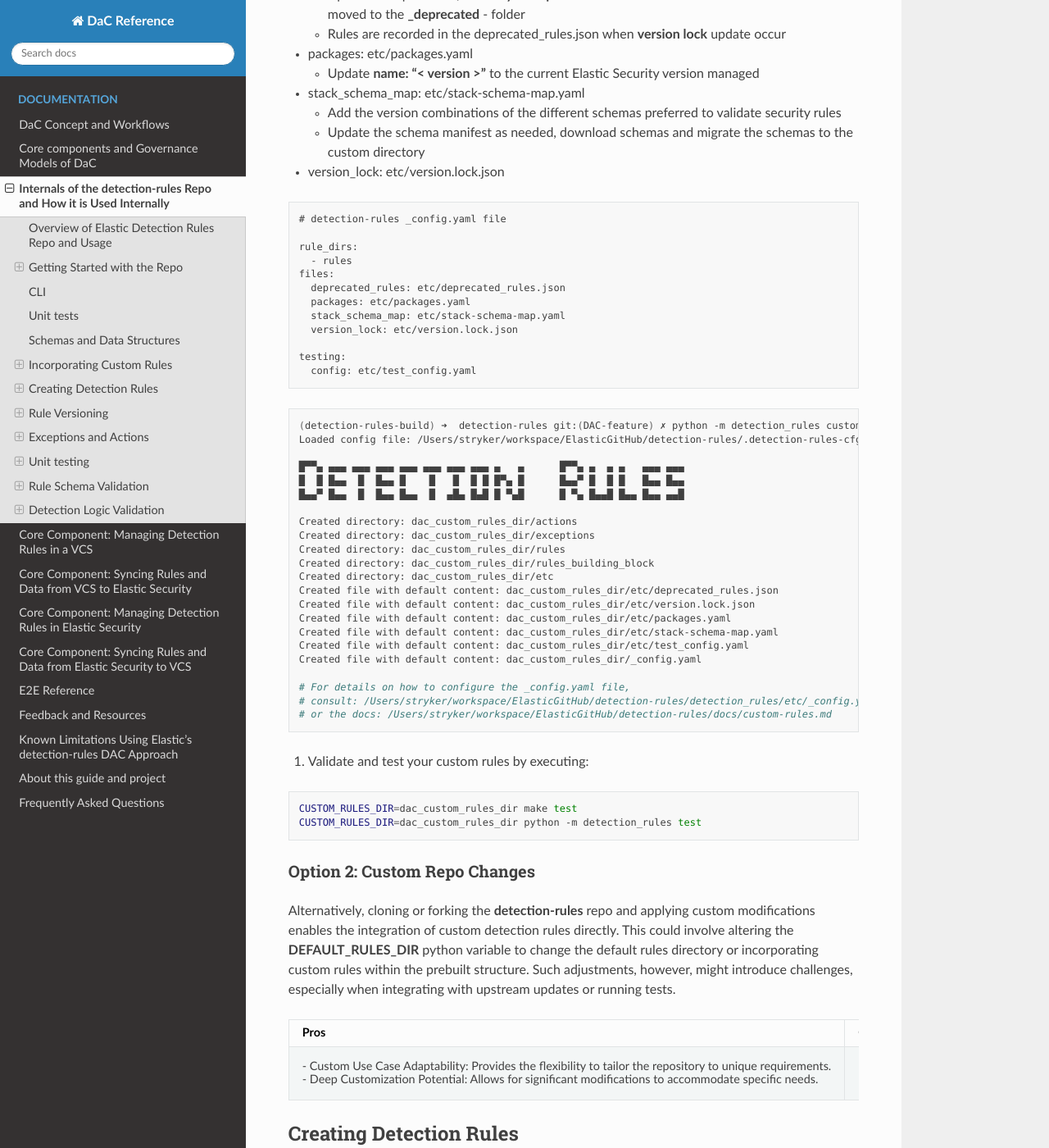
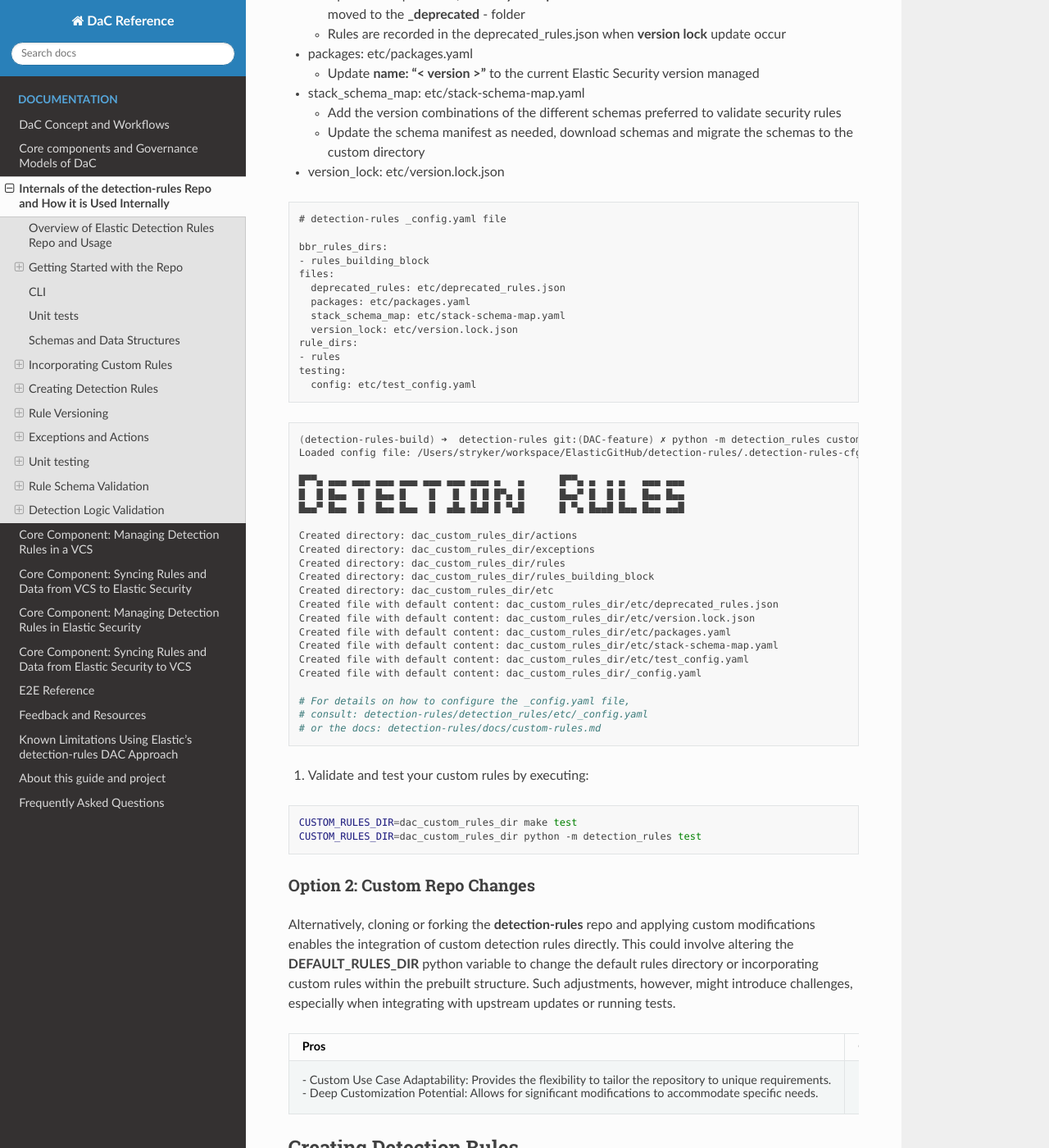
Before and after one commit to elastic/DaC-Reference, a Sphinx documentation site: the page built from docs/internals_of_the_detection_rules_repo.md, in a window 1280 px wide and 1400 px high, scrolled down 8530 px. Shown: the whole window at 82% size. Built offline with Sphinx 7.4.7 and the Read the Docs theme 2.0.0, drawn with Linux system fonts in a browser that asks for light colours.

Commit message:
Update Config

````diff
--- a/docs/internals_of_the_detection_rules_repo.md
+++ b/docs/internals_of_the_detection_rules_repo.md
@@ -279,14 +279,15 @@
 ```config
 # detection-rules _config.yaml file
 
-rule_dirs:
-  - rules
+bbr_rules_dirs:
+- rules_building_block
 files:
   deprecated_rules: etc/deprecated_rules.json
   packages: etc/packages.yaml
   stack_schema_map: etc/stack-schema-map.yaml
   version_lock: etc/version.lock.json
-
+rule_dirs:
+- rules
 testing:
   config: etc/test_config.yaml
 ```
@@ -312,8 +313,8 @@
 Created file with default content: dac_custom_rules_dir/_config.yaml
 
 # For details on how to configure the _config.yaml file,
-# consult: /Users/stryker/workspace/ElasticGitHub/detection-rules/detection_rules/etc/_config.yaml
-# or the docs: /Users/stryker/workspace/ElasticGitHub/detection-rules/docs/custom-rules.md
+# consult: detection-rules/detection_rules/etc/_config.yaml
+# or the docs: detection-rules/docs/custom-rules.md
 ```
 
 1. Validate and test your custom rules by executing:
````
